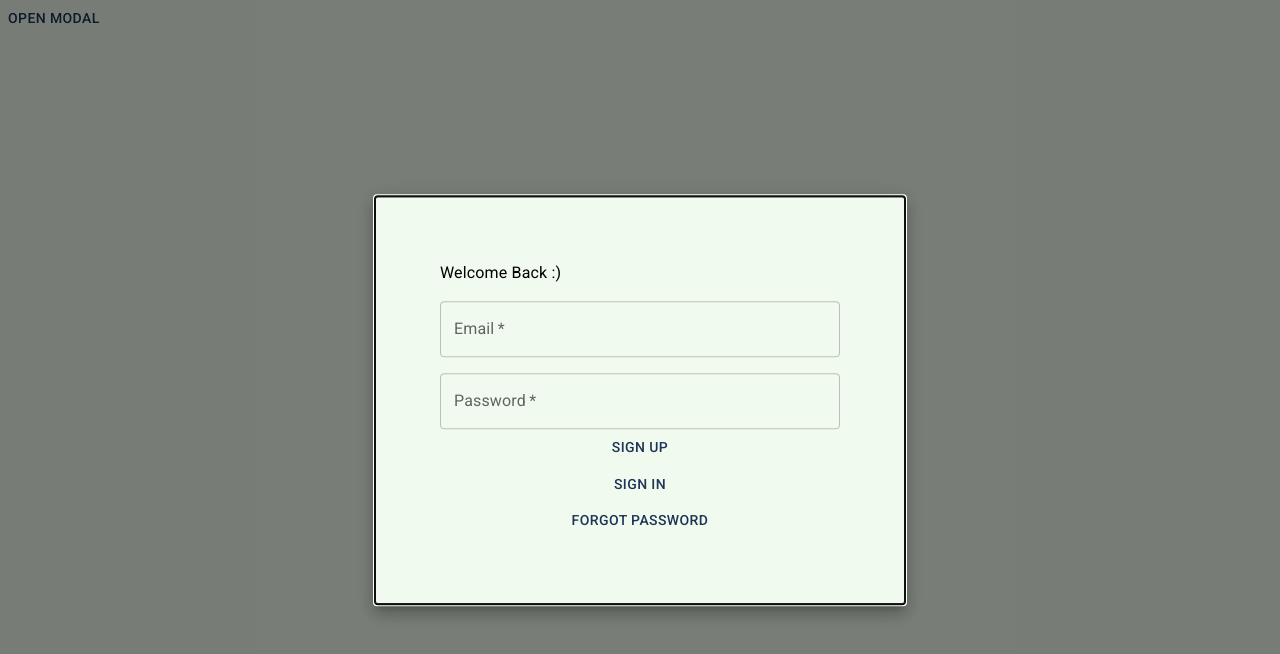
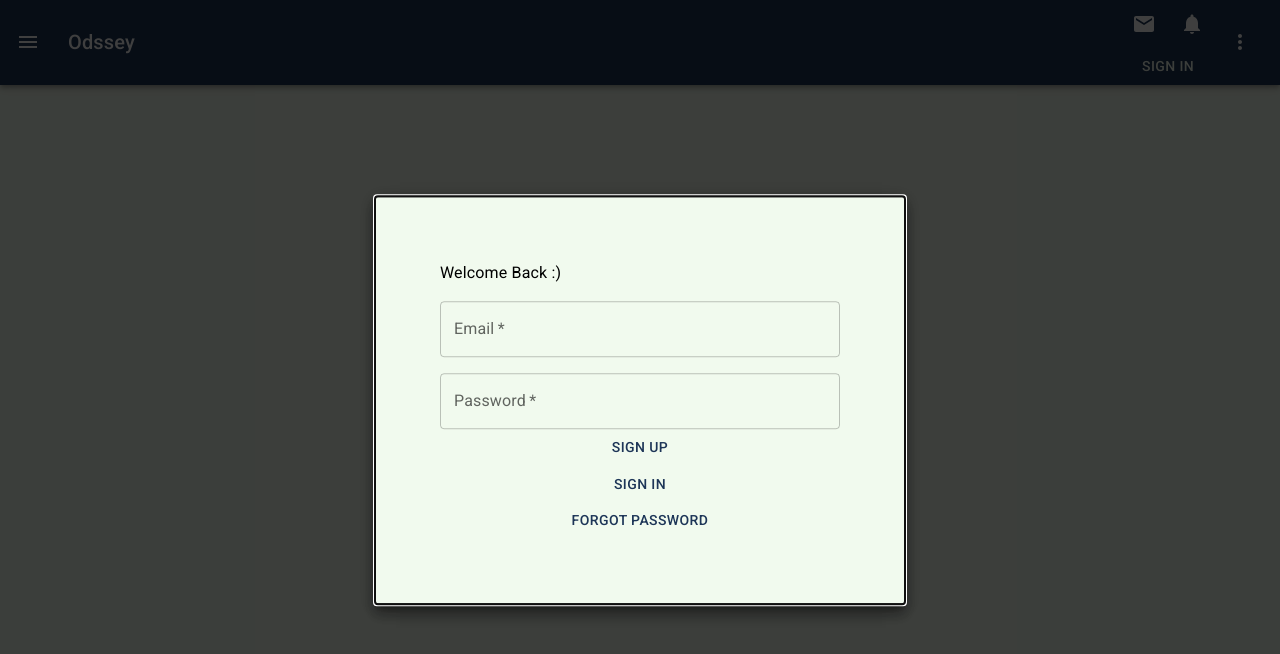
Before and after one commit to shdzhng/Odyssey, a React (Create React App) app: page / in a window 1280 px wide. Shown: the top 654 px of the page. Built offline with nearby package versions, Linux system fonts and the light colour scheme; no server answers; the HTML template or start-up script is replaced by a standard one.

Commit message:
Add boiler plate nav bar with AuthModal button implanted

```diff
--- a/src/App.js
+++ b/src/App.js
@@ -2,13 +2,14 @@ import './App.css';
 import AuthModal from './components/AuthModal';
 import { ThemeProvider } from '@emotion/react';
 import globalTheme from './constants/globalTheme';
-import { AuthProvider } from './firebaseAuth/firebase';
+import { AuthProvider } from './firebase/firebaseAuth';
+import Home from './scenes/Home';
 
 function App() {
   return (
     <AuthProvider>
       <ThemeProvider theme={globalTheme}>
-        <AuthModal />
+        <Home />
       </ThemeProvider>
     </AuthProvider>
   );
--- a/src/components/AuthModal/authModal.styles.js
+++ b/src/components/AuthModal/authModal.styles.js
@@ -1,4 +1,4 @@
-import { Box, FormControl, TextField } from '@mui/material';
+import { Box, FormControl, TextField, Button } from '@mui/material';
 import { styled } from '@mui/material';
 
 const ModalContainer = styled(FormControl)(({ theme }) => ({
@@ -15,8 +15,15 @@ const ModalContainer = styled(FormControl)(({ theme }) => ({
   flexDirection: 'column',
 }));
 
+const ModalButton = styled(Button)(({ theme }) => ({
+  color: theme.palette.background.main,
+  position: 'relative',
+  marginLeft: '1em',
+  top: '15%',
+}));
+
 const ModalTextField = styled(TextField)(({ theme }) => ({
   marginTop: '1em',
 }));
 
-export { ModalContainer, ModalTextField };
+export { ModalContainer, ModalTextField, ModalButton };
--- a/src/components/AuthModal/index.jsx
+++ b/src/components/AuthModal/index.jsx
@@ -1,14 +1,11 @@
 import React, { useState, useRef, useEffect } from 'react';
+import { Button, Typography, Modal } from '@mui/material';
 import {
-  Box,
-  Button,
-  Typography,
-  Modal,
-  TextField,
-  Input,
-} from '@mui/material';
-import { ModalContainer, ModalTextField } from './authModal.styles';
-import { useAuth } from '../../firebaseAuth/firebase';
+  ModalContainer,
+  ModalTextField,
+  ModalButton,
+} from './authModal.styles';
+import { useAuth } from '../../firebase/firebaseAuth';
 
 function AuthModal() {
   const [open, setOpen] = useState(false);
@@ -28,15 +25,7 @@ function AuthModal() {
     forgotPassword: "No worries, let' fix it :)",
   };
 
-  const {
-    currentUser,
-    login,
-    signup,
-    logout,
-    resetPassword,
-    updateEmail,
-    updatePassword,
-  } = useAuth();
+  const { currentUser, login, signup, logout, resetPassword } = useAuth();
 
   useEffect(() => {
     if (!currentUser) handleOpen();
@@ -50,13 +39,6 @@ function AuthModal() {
       handleOpen();
     }
   }, [currentUser]);
-
-  ///
-  useEffect(() => {
-    console.log(authMode);
-  }, [authMode]);
-
-  ///
 
   const handleOpen = () => setOpen(true);
   const handleClose = () => setOpen(false);
@@ -148,9 +130,9 @@ function AuthModal() {
   return (
     <div>
       {currentUser ? (
-        <Button onClick={handleSignOut}> Sign Out</Button>
+        <ModalButton onClick={handleSignOut}> Sign Out</ModalButton>
       ) : (
-        <Button onClick={handleOpen}>Open modal</Button>
+        <ModalButton onClick={handleOpen}>Sign In </ModalButton>
       )}
 
       <Modal open={open} onClose={handleClose}>
--- /dev/null
+++ b/src/components/NavBar/index.jsx
@@ -0,0 +1,160 @@
+import React from 'react';
+import {
+  AppBar,
+  Box,
+  Toolbar,
+  IconButton,
+  Typography,
+  Badge,
+  MenuItem,
+  Menu,
+} from '@mui/material';
+import MenuIcon from '@mui/icons-material/Menu';
+import MailIcon from '@mui/icons-material/Mail';
+import NotificationsIcon from '@mui/icons-material/Notifications';
+import MoreIcon from '@mui/icons-material/MoreVert';
+import AuthModal from '../AuthModal';
+
+export default function PrimarySearchAppBar() {
+  const [anchorEl, setAnchorEl] = React.useState(null);
+  const [mobileMoreAnchorEl, setMobileMoreAnchorEl] = React.useState(null);
+
+  const isMenuOpen = Boolean(anchorEl);
+  const isMobileMenuOpen = Boolean(mobileMoreAnchorEl);
+
+  const handleProfileMenuOpen = (event) => {
+    setAnchorEl(event.currentTarget);
+  };
+
+  const handleMobileMenuClose = () => {
+    setMobileMoreAnchorEl(null);
+  };
+
+  const handleMenuClose = () => {
+    setAnchorEl(null);
+    handleMobileMenuClose();
+  };
+
+  const handleMobileMenuOpen = (event) => {
+    setMobileMoreAnchorEl(event.currentTarget);
+  };
+
+  const renderMenu = (
+    <Menu
+      anchorEl={anchorEl}
+      anchorOrigin={{
+        vertical: 'top',
+        horizontal: 'right',
+      }}
+      keepMounted
+      transformOrigin={{
+        vertical: 'top',
+        horizontal: 'right',
+      }}
+      open={isMenuOpen}
+      onClose={handleMenuClose}
+    >
+      <MenuItem onClick={handleMenuClose}>Profile</MenuItem>
+      <MenuItem onClick={handleMenuClose}>My account</MenuItem>
+    </Menu>
+  );
+
+  const mobileMenuId = 'primary-search-account-menu-mobile';
+  const renderMobileMenu = (
+    <Menu
+      anchorEl={mobileMoreAnchorEl}
+      anchorOrigin={{
+        vertical: 'top',
+        horizontal: 'right',
+      }}
+      id={mobileMenuId}
+      keepMounted
+      transformOrigin={{
+        vertical: 'top',
+        horizontal: 'right',
+      }}
+      open={isMobileMenuOpen}
+      onClose={handleMobileMenuClose}
+    >
+      <MenuItem>
+        <IconButton size="large" aria-label="show 4 new mails" color="inherit">
+          <Badge badgeContent={0} color="error">
+            <MailIcon />
+          </Badge>
+        </IconButton>
+        <p>Messages</p>
+      </MenuItem>
+      <MenuItem>
+        <IconButton
+          size="large"
+          aria-label="show 17 new notifications"
+          color="inherit"
+        >
+          <Badge badgeContent={0} color="error">
+            <NotificationsIcon />
+          </Badge>
+        </IconButton>
+        <p>Notifications</p>
+      </MenuItem>
+      <MenuItem onClick={handleProfileMenuOpen}>
+        <AuthModal />
+      </MenuItem>
+    </Menu>
+  );
+
+  return (
+    <Box sx={{ flexGrow: 1 }}>
+      <AppBar position="static">
+        <Toolbar>
+          <IconButton
+            size="large"
+            edge="start"
+            color="inherit"
+            aria-label="open drawer"
+            sx={{ mr: 2 }}
+          >
+            <MenuIcon />
+          </IconButton>
+          <Typography
+            variant="h6"
+            noWrap
+            component="div"
+            sx={{ display: { xs: 'none', sm: 'block' } }}
+          >
+            Odssey
+          </Typography>
+
+          <Box sx={{ flexGrow: 1 }} />
+          <Box sx={{ display: { xs: 'none', md: 'flex' } }}>
+            <IconButton size="large" color="inherit">
+              <Badge badgeContent={0} color="error">
+                <MailIcon />
+              </Badge>
+            </IconButton>
+            <IconButton size="large" color="inherit">
+              <Badge badgeContent={0} color="error">
+                <NotificationsIcon />
+              </Badge>
+            </IconButton>
+
+            <AuthModal />
+          </Box>
+          <Box sx={{ display: { xs: 'flex', md: 'none' } }}>
+            <IconButton
+              size="large"
+              aria-label="show more"
+              aria-controls={mobileMenuId}
+              aria-haspopup="true"
+              onClick={handleMobileMenuOpen}
+              color="inherit"
+            >
+              <MoreIcon />
+            </IconButton>
+          </Box>
+        </Toolbar>
+      </AppBar>
+      {renderMobileMenu}
+      {renderMenu}
+    </Box>
+  );
+}
--- a/src/firebaseAuth/firebase.js
+++ b/src/firebase/firebaseAuth/index.js
@@ -9,8 +9,8 @@ import {
   arrayRemove,
   onSnapshot,
 } from 'firebase/firestore';
-import app from './firebaseConfig.js';
-import { auth } from './firebaseConfig.js';
+import app from '../firebaseConfig.js';
+import { auth } from '../firebaseConfig.js';
 
 const AuthContext = React.createContext();
 
--- /dev/null
+++ b/src/scenes/Home.jsx
@@ -0,0 +1,8 @@
+import React from 'react';
+import NavBar from '../components/NavBar';
+
+function Home() {
+  return <NavBar />;
+}
+
+export default Home;
```
Also changed, not shown: src/firebase/firebaseConfig.js (renamed from src/firebaseAuth/firebaseConfig.js), src/firebase/firestore/index.js (added), src/firebase/index.js (added).
